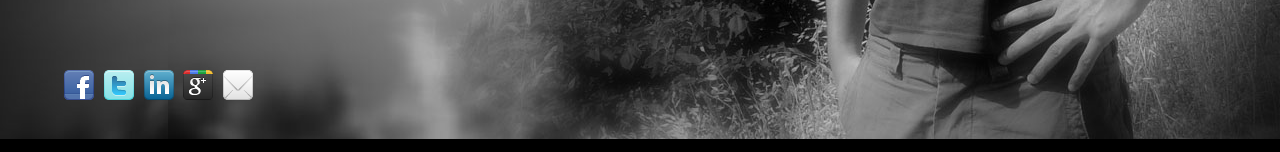
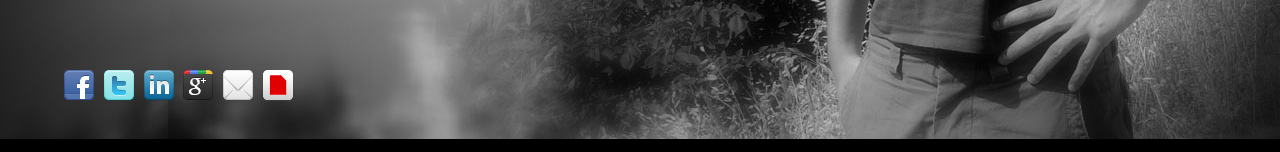
Before and after one commit to wijnanb/Online-CV, a plain HTML site: page index.html in a window 1280 px wide. Shown: the part 645-797 px from the top of the page. Drawn offline with Linux system fonts and the light colour scheme.

Commit message:
newpage icon

```diff
--- a/index.html
+++ b/index.html
@@ -37,6 +37,7 @@
 					<a href="http://be.linkedin.com/in/bertwijnants" target="_blank" class="linkedin">linkedin</a>
 					<a href="https://plus.google.com/u/0/115110377801543113672" target="_blank" class="googleplus">google+</a>
 					<a href="mailto:bert.wijnants@gmail.com" target="_blank" class="email">e-mail</a>
+					<a href="http://www.newpage.be/newpage" target="_blank" class="newpage">newpage</a>
 				</div>
 			</div>
 		</div>
--- a/style.css
+++ b/style.css
@@ -97,7 +97,7 @@ body {
 #links a.linkedin {	background-image: url(images/linkedin.png); }
 #links a.googleplus {	background-image: url(images/googleplus.png); }
 #links a.email {	background-image: url(images/email.png); }
-
+#links a.newpage {	background-image: url(images/newpage.png); }
 
 
 
```
Also changed, not shown: images/newpage.png (added).
